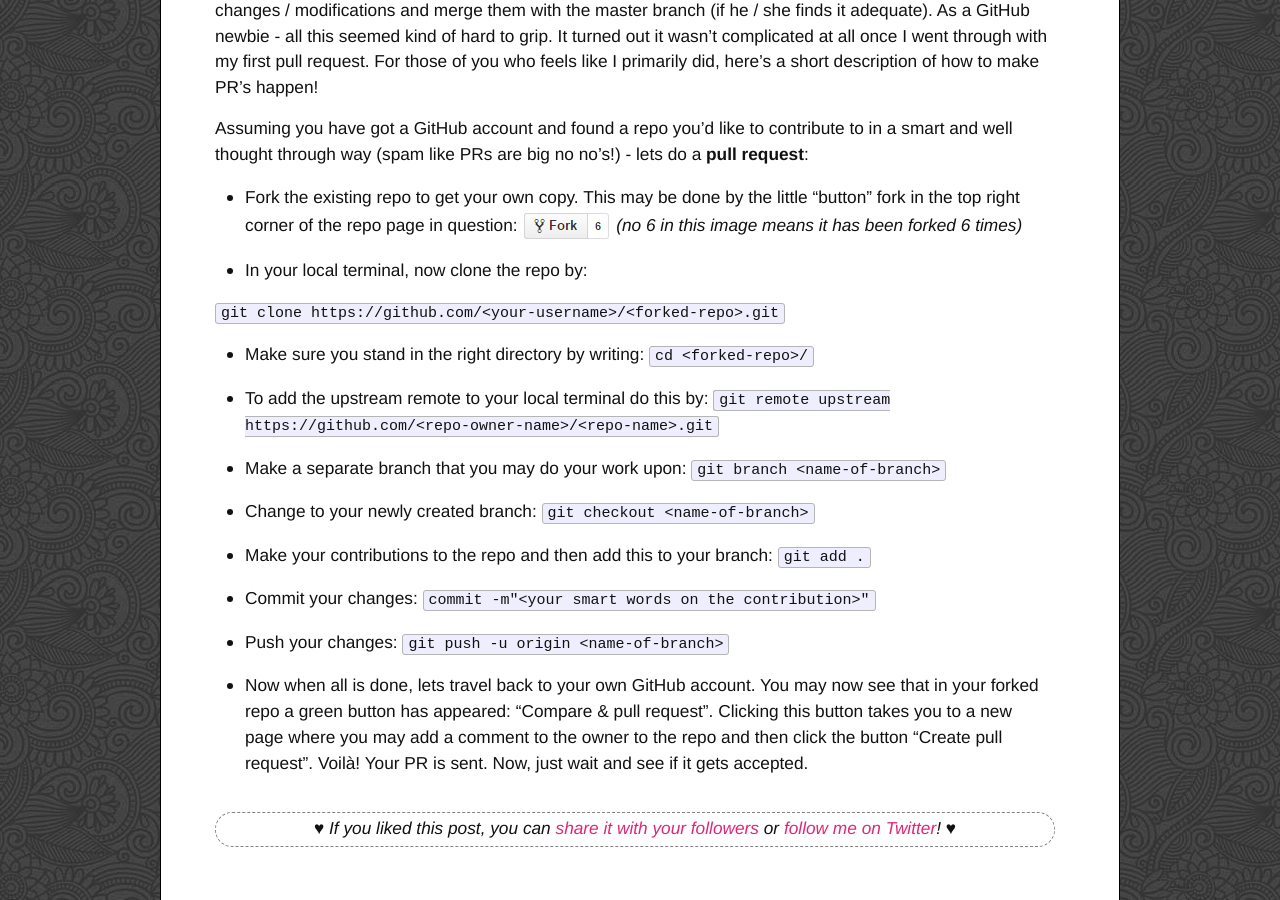
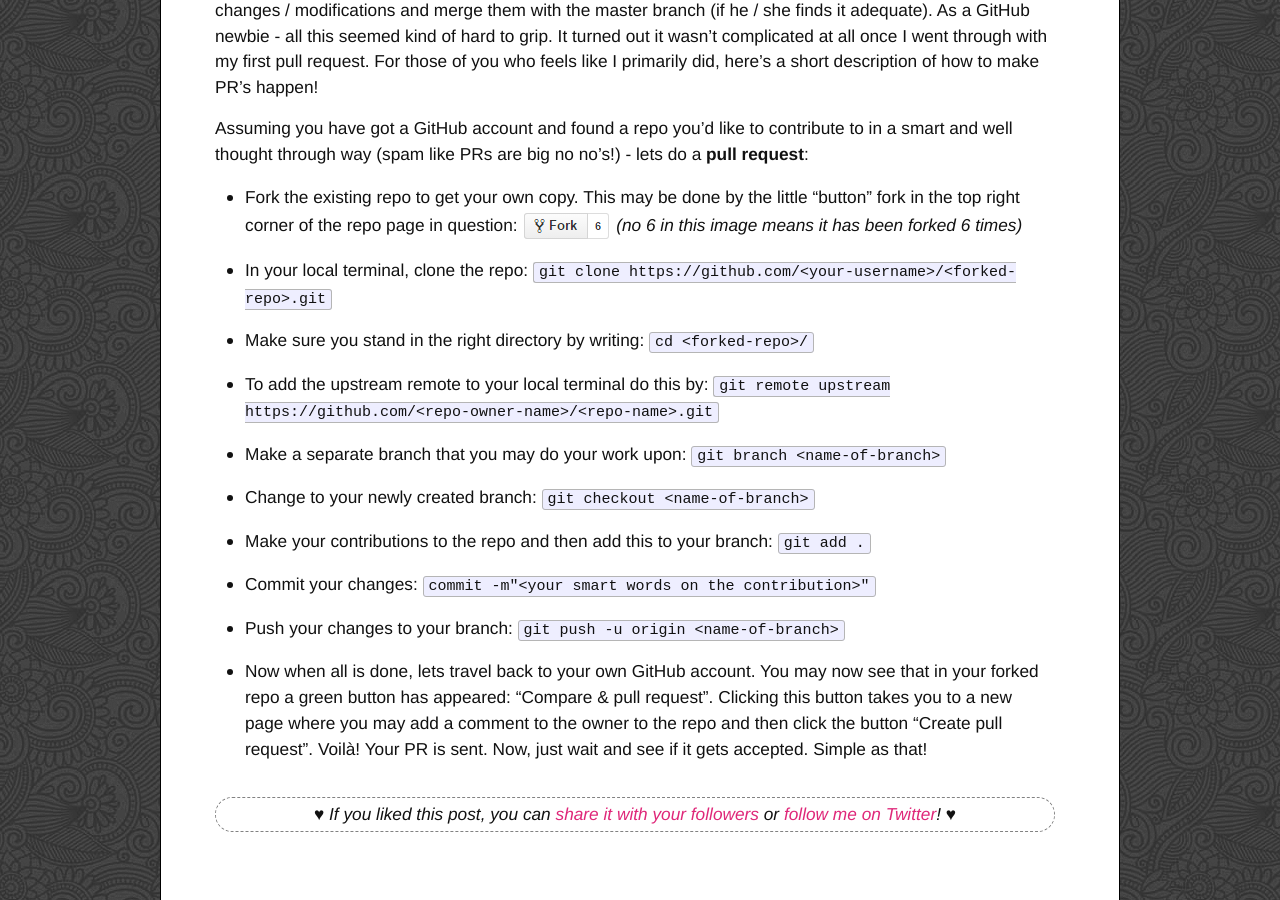
Before and after one commit to ulricaskarin/ulricaskarin.github.io, a Jekyll site: the page built from _posts/2015-11-13-how-to-pull-request.markdown, in a window 1280 px wide and 900 px high, scrolled down 608 px. Built offline with Jekyll 4.4.1, drawn with Linux system fonts in a browser that asks for light colours; comment, search, counter and statistics services are not loaded.

Commit message:
Small adjustments to pull request blogpost

````diff
--- a/_posts/2015-11-13-how-to-pull-request.markdown
+++ b/_posts/2015-11-13-how-to-pull-request.markdown
@@ -24,9 +24,7 @@
 - Fork the existing repo to get your own copy. This may be done by the little "button" fork in the top right corner of the repo page in question:
 ![Fork button]({{ site.url }}/assets/images/fork.png) *(no 6 in this image means it has been forked 6 times)*
 
-- In your local terminal, now clone the repo by:
-
-```git clone https://github.com/<your-username>/<forked-repo>.git```
+- In your local terminal, clone the repo: ```git clone https://github.com/<your-username>/<forked-repo>.git```
 
 - Make sure you stand in the right directory by writing: ```cd <forked-repo>/```
 
@@ -42,9 +40,9 @@
 
 - Commit your changes: ```commit -m"<your smart words on the contribution>"```
 
-- Push your changes: ```git push -u origin <name-of-branch>```
+- Push your changes to your branch: ```git push -u origin <name-of-branch>```
 
 - Now when all is done, lets travel back to your own GitHub account. You may now see that in your forked repo a green
 button has appeared: "Compare & pull request". Clicking this button takes you to a new page where you may add a comment
 to the owner to the repo and then click the button "Create pull request". Voilà! Your PR is sent. Now, just wait and see
-if it gets accepted.
+if it gets accepted. Simple as that!
````
